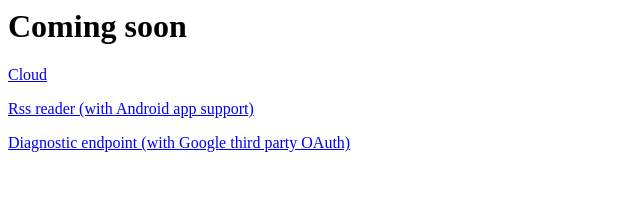
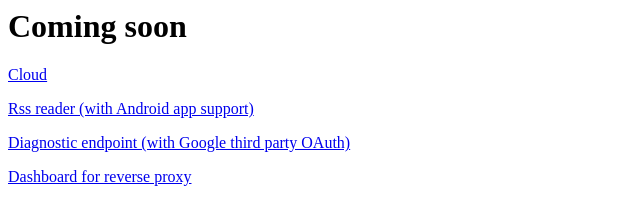
Before and after one commit to arichtman/self-hosting, a plain HTML site: page applications/www/index.html in a window 1280 px wide. Shown: the whole page, without its empty margins (0-640 px from the left). Drawn offline with Linux system fonts and the light colour scheme.

Commit message:
nicer webpage

```diff
--- a/applications/www/index.html
+++ b/applications/www/index.html
@@ -5,3 +5,5 @@
 </p>
 <p> <a href=https://whoami.${TOP_LEVEL_DOMAIN}> Diagnostic endpoint (with Google third party OAuth) </a>
 </p>
+<p> <a href=https://traefik.${TOP_LEVEL_DOMAIN}> Dashboard for reverse proxy </a>
+</p>
```
Also changed, not shown: 1 other file.
